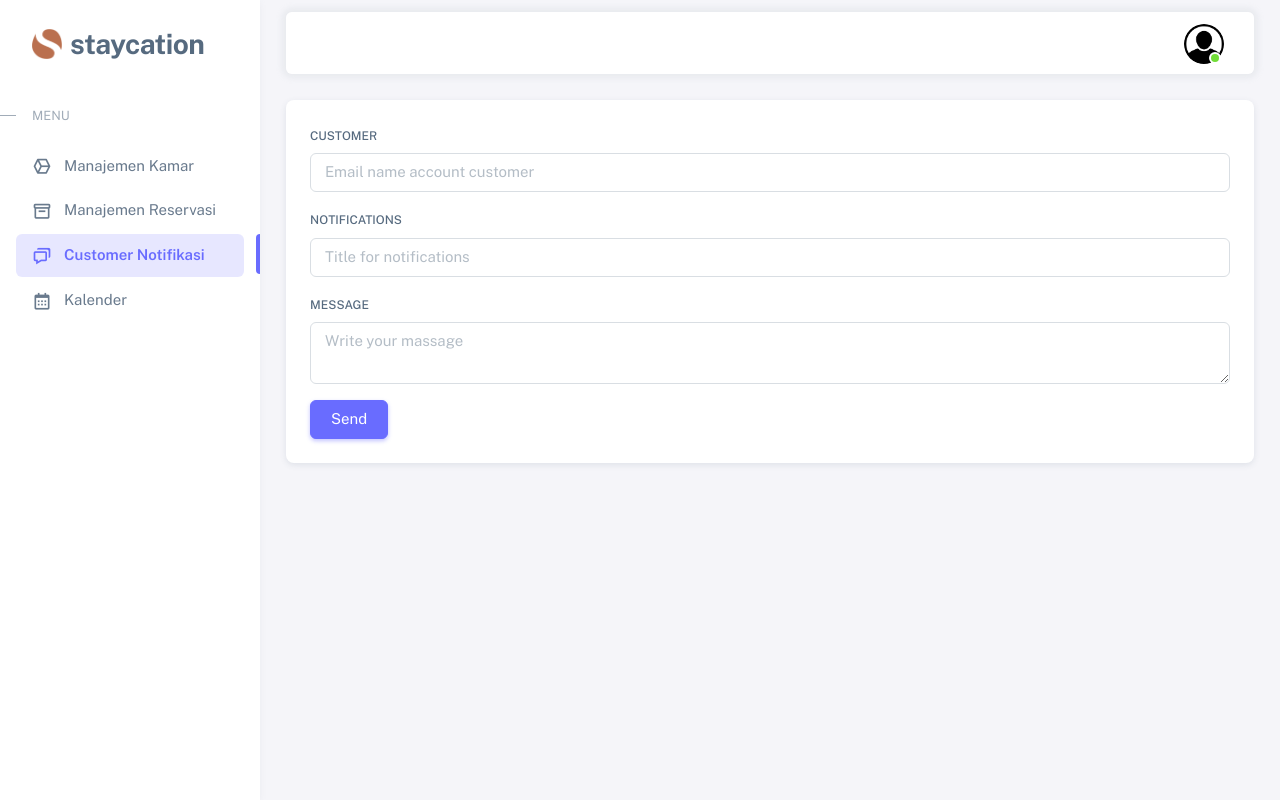
After one commit to nasrudin11/PPL-Reservasi-Hotel, a PHP site: page /dashboard/admin/admin.php in a window 1280 px wide. The commit adds this page. Run offline with PHP 8.4, Linux system fonts and the light colour scheme; the visitor is signed in with stand-in values (Sample User, id 1).

Commit message:
perbaikan

```diff
--- /dev/null
+++ b/dashboard/admin/admin.php
@@ -0,0 +1,50 @@
+<?php
+  session_start();
+
+  include '../../controller/koneksi.php';
+
+  $slug = 'customer-notif';
+
+
+    include '../../partials/header-hotel.php'
+?>
+
+    <!-- Content wrapper -->
+    <div class="content-wrapper">
+
+      <!-- Content -->
+
+      <div class="container-xxl flex-grow-1 container-p-y">
+        <!-- Basic Layout & Basic with Icons -->
+        <div class="card mb-4">
+          <div class="card-body">
+          <form method='post' action='<?php echo htmlspecialchars($_SERVER["PHP_SELF"]) ?>'>
+              <div class="mb-3">
+                  <label class="form-label" for="basic-default-fullname">Customer</label>
+                  <input type="email" class="form-control" id="basic-default-fullname" name="email_tamu" placeholder="Email name account customer" />
+              </div>
+              <div class="mb-3">
+                  <label class="form-label" for="basic-default-company">Notifications</label>
+                  <input type="text" class="form-control" id="basic-default-company" name="judul" placeholder="Title for notifications" />
+              </div>
+              <div class="mb-3">
+                  <label class="form-label" for="basic-default-message">Message</label>
+                  <textarea
+                  id="basic-default-message"
+                  class="form-control"
+                  name="pesan"
+                  placeholder="Write your massage"></textarea>
+              </div>
+              <button type="submit" class="btn btn-primary">Send</button>
+            </form>
+          </div>
+        </div>
+
+
+      <div class="content-backdrop fade"></div>
+    </div>
+    <!-- Content wrapper -->
+
+<?php
+    include '../../partials/footer-hotel.php'
+?>
--- a/dashboard/user/hotel-detail.php
+++ b/dashboard/user/hotel-detail.php
@@ -186,7 +186,7 @@
                     <div class="row">
                         <div class="col-md-3">
                             <div class="card shadow border-0">
-                                <img src="../../img/banner/1.png" alt="" class="rounded">
+                                <img src="../../img/upload/kamar/<?php echo $row['GAMBAR_KAMAR'] ?>" alt="" class="rounded">
                             </div>
                         </div>
                         <div class="col">
--- a/dashboard/user/hotel-riwayat-pemesanan.php
+++ b/dashboard/user/hotel-riwayat-pemesanan.php
@@ -55,7 +55,7 @@ if (!isset($_SESSION['user_type']) || empty($_SESSION['user_type'])) {
             JOIN kamar ON riwayat_detail_pemesanan.id_kamar = kamar.id_kamar
             JOIN tipe_kamar ON kamar.id_tipe_kamar = tipe_kamar.id_tipe_kamar
             JOIN hotel ON kamar.id_hotel = hotel.id_hotel
-            WHERE riwayat_pemesanan.email_tamu = 'ahmad12@gmail.com'
+            WHERE riwayat_pemesanan.email_tamu = '{$_SESSION['email']}'
             GROUP BY riwayat_pemesanan.id_riwayat";
     $result = $koneksi->query($query);
   ?>
--- a/signup.php
+++ b/signup.php
@@ -13,7 +13,7 @@ include 'controller/daftar.php';
     <div class="card-body">
       <form method="post" action="<?php echo htmlspecialchars($_SERVER["PHP_SELF"]); ?>">
         <div class="mb-3">
-            <label class="form-label" for="basic-default-fullname">Username</label>
+            <label class="form-label" for="basic-default-fullname">Name</label>
             <input type="text" name="username" class="form-control" id="basic-default-fullname" placeholder="Input username" required />
         </div>
 
```
Also changed, not shown: controller/user-crud.php (+1 -17 lines), dashboard/user/hotel-search.php (+23 -12 lines), img/upload/bukti_transfer/Web capture_10-12-2023_205021_localhost.jpeg (added).
